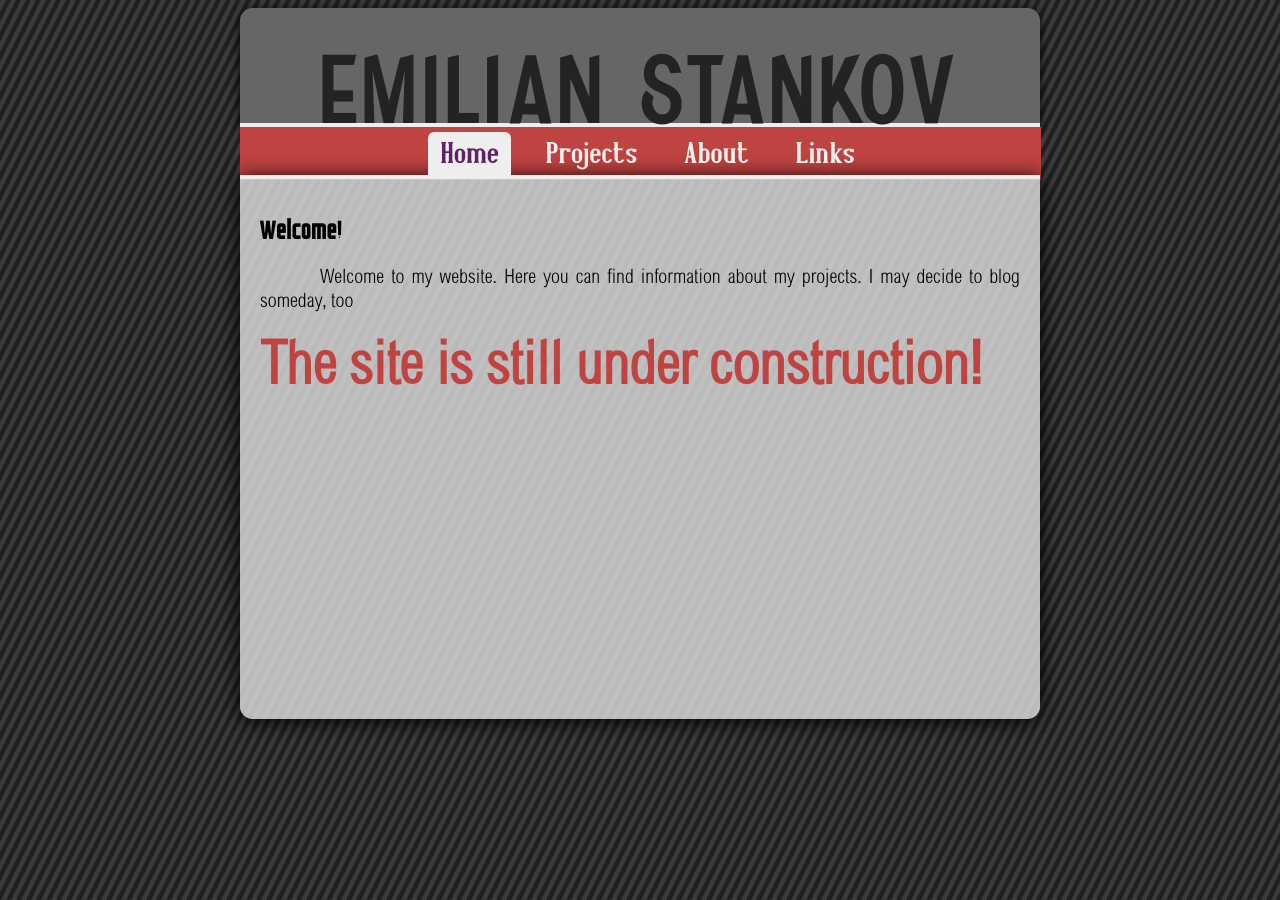
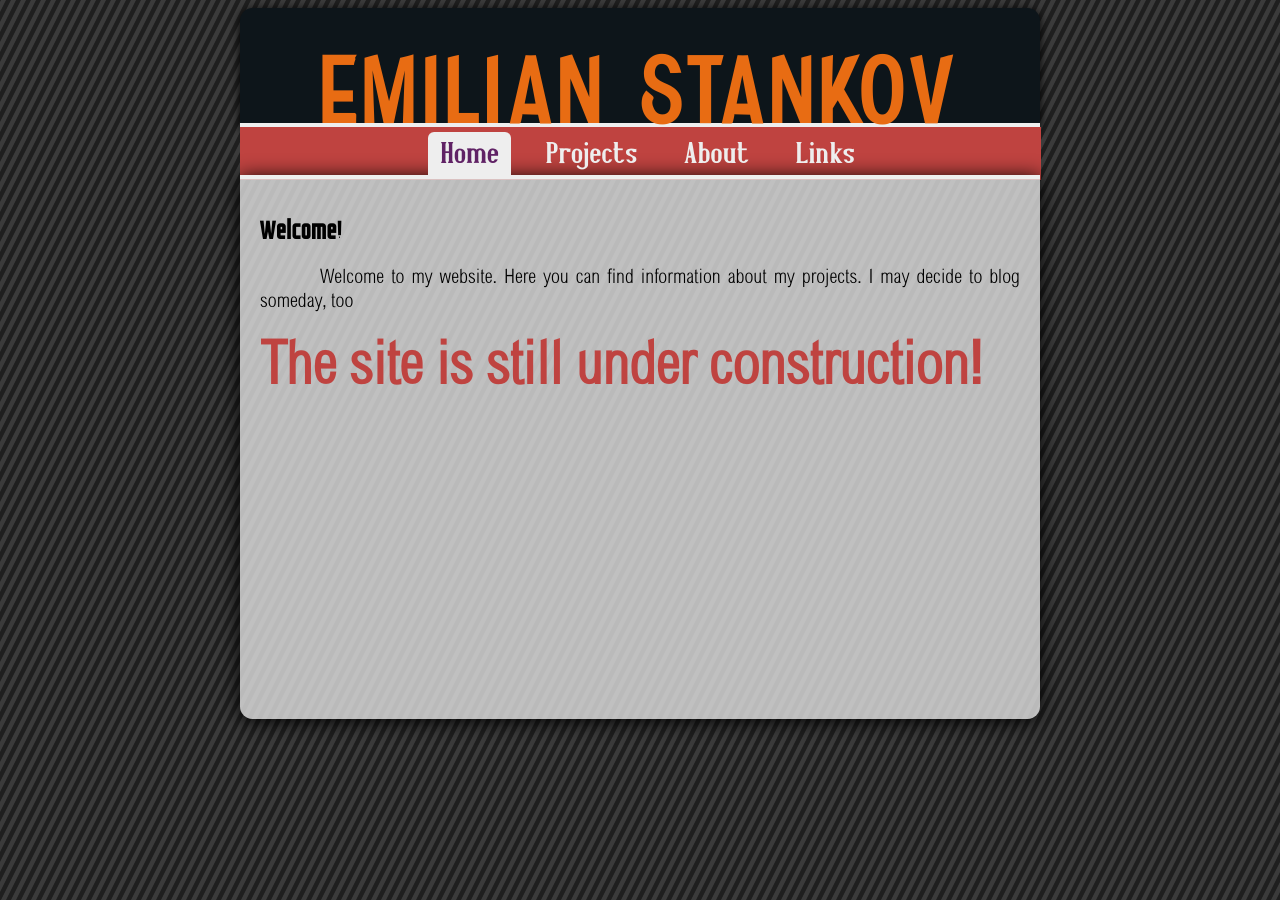
Before and after one commit to EmilianStankov/emilianstankov.github.io, a Jekyll site: the page built from index.html, in a window 1280 px wide. Built offline with Jekyll 4.4.1, drawn with Linux system fonts in a browser that asks for light colours; Markdown is read by kramdown in place of the engine named in the settings; the list of posts is cut into pages by our own code.

Commit message:
Changing header colors

```diff
--- a/css/style.css
+++ b/css/style.css
@@ -43,7 +43,7 @@
 	margin: auto;
 	padding: 0em;
 	padding-top: 2em;
-	background: #666666;
+	background: #0D151A;
 	height: 9.5em;
 	width: 80em;
 	text-align: center;
@@ -53,7 +53,7 @@
 }
 
 div.header:hover {
-	background: #767676;
+	background: #211812;
 	box-shadow: 0em 0.7em 2em #000000;
 	transition: background 0.6s;
 	-webkit-transition: background 0.6s;
@@ -69,11 +69,11 @@
 	font-family: CF Historia;
 	font-weight: 600;
 	letter-spacing: 0.1em;
-	color: #232323;
+	color: #E86C13;
 }
 
 h1.header:hover {
-	color: #eeeeee;
+	color: #FA8B3C;
 	transition: color 0.5s;
 	-webkit-transition: color 0.5s;
 	-moz-transition: color 0.5s;
```
